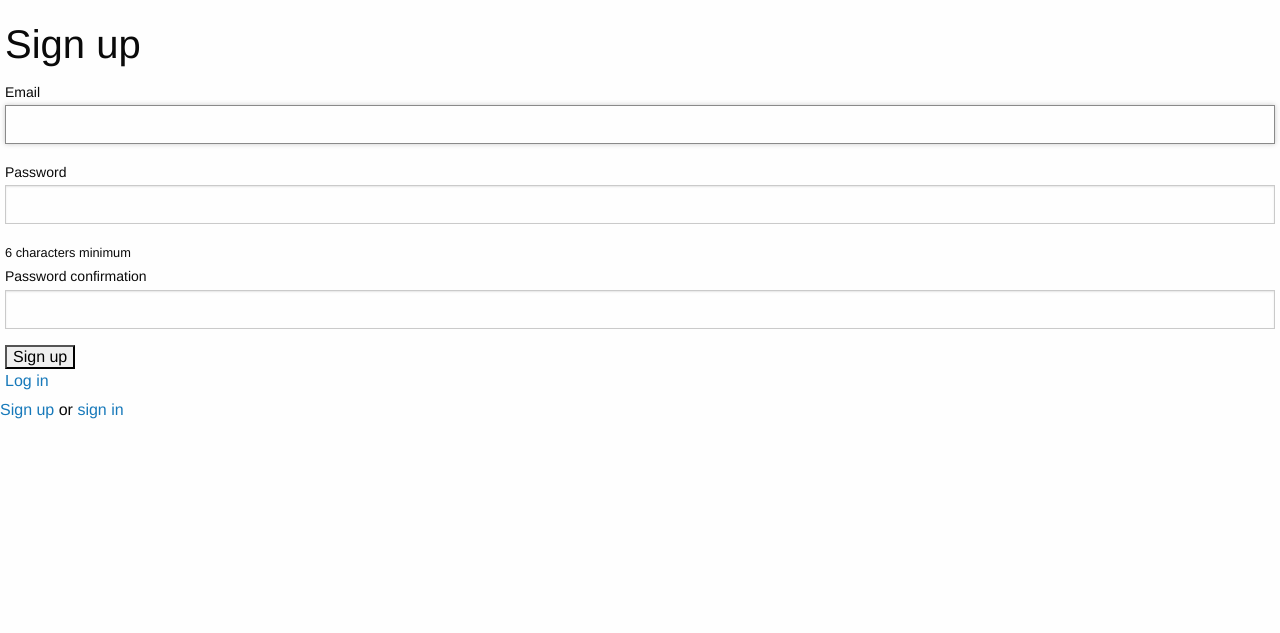
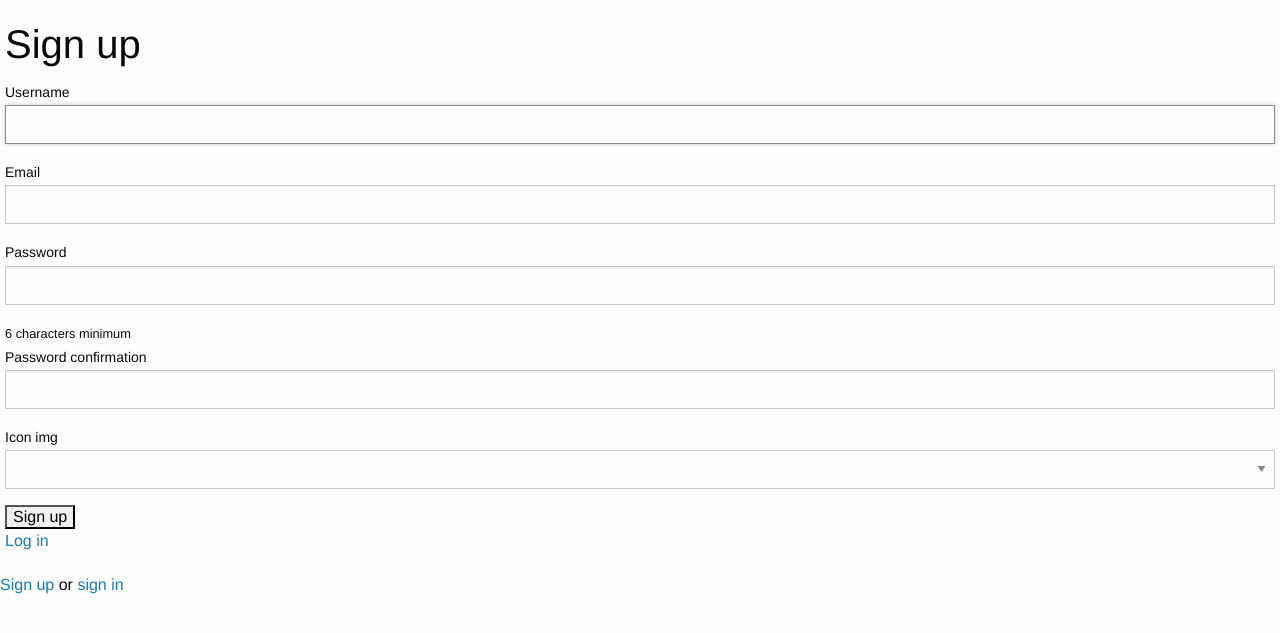
Before and after one commit to Jabernathy88/ndto, a Rails app: page /users/sign_up in a window 1280 px wide. Shown: the top 633 px of the page. Run offline with Rails 7, Linux system fonts and the light colour scheme; style sheets or scripts are compiled from the project's sources; some libraries are stand-ins or nearby versions.

Commit message:
Custom fields work for Devise Users.

```diff
--- a/ndto/app/assets/stylesheets/application.css
+++ b/ndto/app/assets/stylesheets/application.css
@@ -15,5 +15,5 @@
  */
 
 #mar_mar {
-  padding: 0 5px 5px;
+  padding: 0 5px 20px;
 }
--- a/ndto/app/views/devise/registrations/edit.html.erb
+++ b/ndto/app/views/devise/registrations/edit.html.erb
@@ -4,7 +4,8 @@
   <%= f.error_notification %>
 
   <div class="form-inputs">
-    <%= f.input :email, required: true, autofocus: true %>
+    <%= f.input :username, required: true, autofocus: true %>
+    <%= f.input :email, required: true %>
 
     <% if devise_mapping.confirmable? && resource.pending_reconfirmation? %>
       <p>Currently waiting confirmation for: <%= resource.unconfirmed_email %></p>
@@ -13,6 +14,7 @@
     <%= f.input :password, autocomplete: "off", hint: "leave it blank if you don't want to change it", required: false %>
     <%= f.input :password_confirmation, required: false %>
     <%= f.input :current_password, hint: "we need your current password to confirm your changes", required: true %>
+    <%= f.input :icon_img, collection: ['white', 'blue', 'black', 'green', 'red'], required: true %>
   </div>
 
   <div class="form-actions">
--- a/ndto/app/views/devise/registrations/new.html.erb
+++ b/ndto/app/views/devise/registrations/new.html.erb
@@ -1,23 +1,19 @@
-<div class="containter">
   <h2>Sign up</h2>
-</div>
 
-<div class="containter">
   <%= simple_form_for(resource, as: resource_name, url: registration_path(resource_name)) do |f| %>
     <%= f.error_notification %>
 
     <div class="form-inputs">
-      <%= f.input :email, required: true, autofocus: true %>
+      <%= f.input :username, required: true, autofocus: true %>
+      <%= f.input :email, required: true %>
       <%= f.input :password, required: true, hint: ("#{@minimum_password_length} characters minimum" if @minimum_password_length) %>
       <%= f.input :password_confirmation, required: true %>
+      <%= f.input :icon_img, collection: ['white', 'blue', 'black', 'green', 'red'], required: true %>
     </div>
 
     <div class="form-actions">
       <%= f.button :submit, "Sign up" %>
     </div>
   <% end %>
-</div>
 
-<div class="containter">
   <%= render "devise/shared/links" %>
-</div>
```
